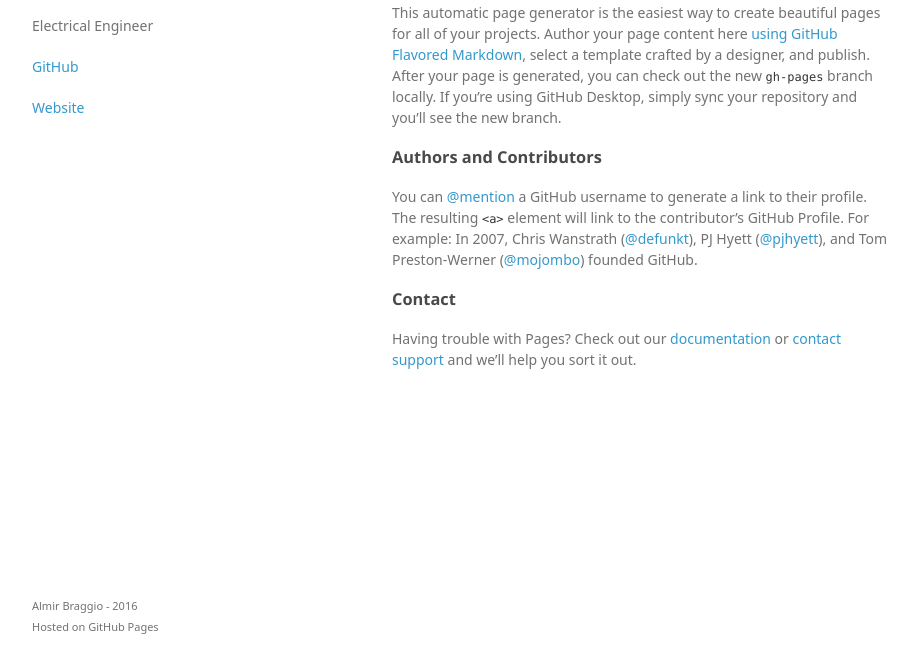
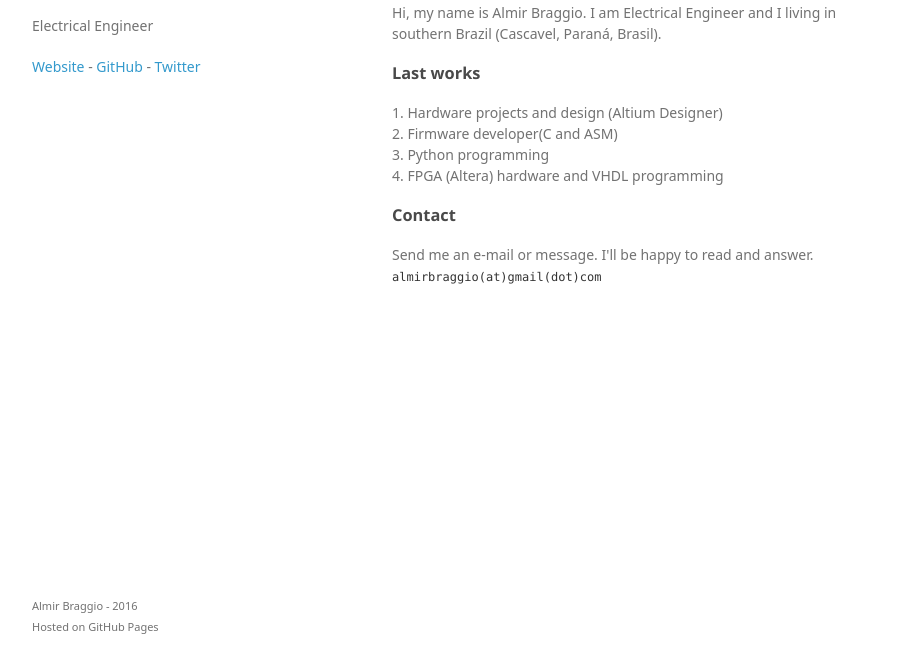
Before and after one commit to almirbraggio/almirbraggio.github.io, a plain HTML site: page index.html in a window 1280 px wide. Shown: the part 94-766 px from the top of the page, without its empty margins (178-1095 px from the left). Drawn offline with Linux system fonts and the light colour scheme; a web font is replaced by a local one.

Commit message:
Writes description

```diff
--- a/index.html
+++ b/index.html
@@ -17,8 +17,7 @@
 <p>Electrical Engineer</p>
 
 
-<p class="view"><a href="https://github.com/almirbraggio">GitHub</a></p>
-<p class="view"><a href="https://almirbraggio.com">Website</a></p>
+<p class="view"><a href="https://almirbraggio.com">Website</a> - <a href="https://github.com/almirbraggio">GitHub</a>  - <a href="http://twitter.com/almirbraggio">Twitter</a></p>
 
 </header>
 <section>
@@ -26,17 +25,17 @@
 <h3>
 <a id="welcome" class="anchor" href="#welcome" aria-hidden="true"><span aria-hidden="true" class="octicon octicon-link"></span></a>Welcome to my page</h3>
 
-<p>This automatic page generator is the easiest way to create beautiful pages for all of your projects. Author your page content here <a href="https://guides.github.com/features/mastering-markdown/">using GitHub Flavored Markdown</a>, select a template crafted by a designer, and publish. After your page is generated, you can check out the new <code>gh-pages</code> branch locally. If you’re using GitHub Desktop, simply sync your repository and you’ll see the new branch.</p>
+<p>Hi, my name is Almir Braggio. I am Electrical Engineer and I living in southern Brazil (Cascavel, Paraná, Brasil).</p>
 
 <h3>
-<a id="authors-and-contributors" class="anchor" href="#authors-and-contributors" aria-hidden="true"><span aria-hidden="true" class="octicon octicon-link"></span></a>Authors and Contributors</h3>
+<a id="works" class="anchor" href="#works" aria-hidden="true"><span aria-hidden="true" class="octicon octicon-link"></span></a>Last works</h3>
 
-<p>You can <a href="https://help.github.com/articles/basic-writing-and-formatting-syntax/#mentioning-users-and-teams" class="user-mention">@mention</a> a GitHub username to generate a link to their profile. The resulting <code>&lt;a&gt;</code> element will link to the contributor’s GitHub Profile. For example: In 2007, Chris Wanstrath (<a href="https://github.com/defunkt" class="user-mention">@defunkt</a>), PJ Hyett (<a href="https://github.com/pjhyett" class="user-mention">@pjhyett</a>), and Tom Preston-Werner (<a href="https://github.com/mojombo" class="user-mention">@mojombo</a>) founded GitHub.</p>
+<p>1. Hardware projects and design (Altium Designer)<br>2. Firmware developer(C and ASM)<br>3. Python programming<br>4. FPGA (Altera) hardware and VHDL programming</p>
 
 <h3>
 <a id="contact" class="anchor" href="#contact" aria-hidden="true"><span aria-hidden="true" class="octicon octicon-link"></span></a>Contact</h3>
 
-<p>Having trouble with Pages? Check out our <a href="https://help.github.com/pages">documentation</a> or <a href="https://github.com/contact">contact support</a> and we’ll help you sort it out.</p>
+<p>Send me an e-mail or message. I'll be happy to read and answer.<br><code>almirbraggio(at)gmail(dot)com</code></p>
 </section>
 <footer>
 <p><small>Almir Braggio - 2016<br>Hosted on GitHub Pages</small></p>
```
